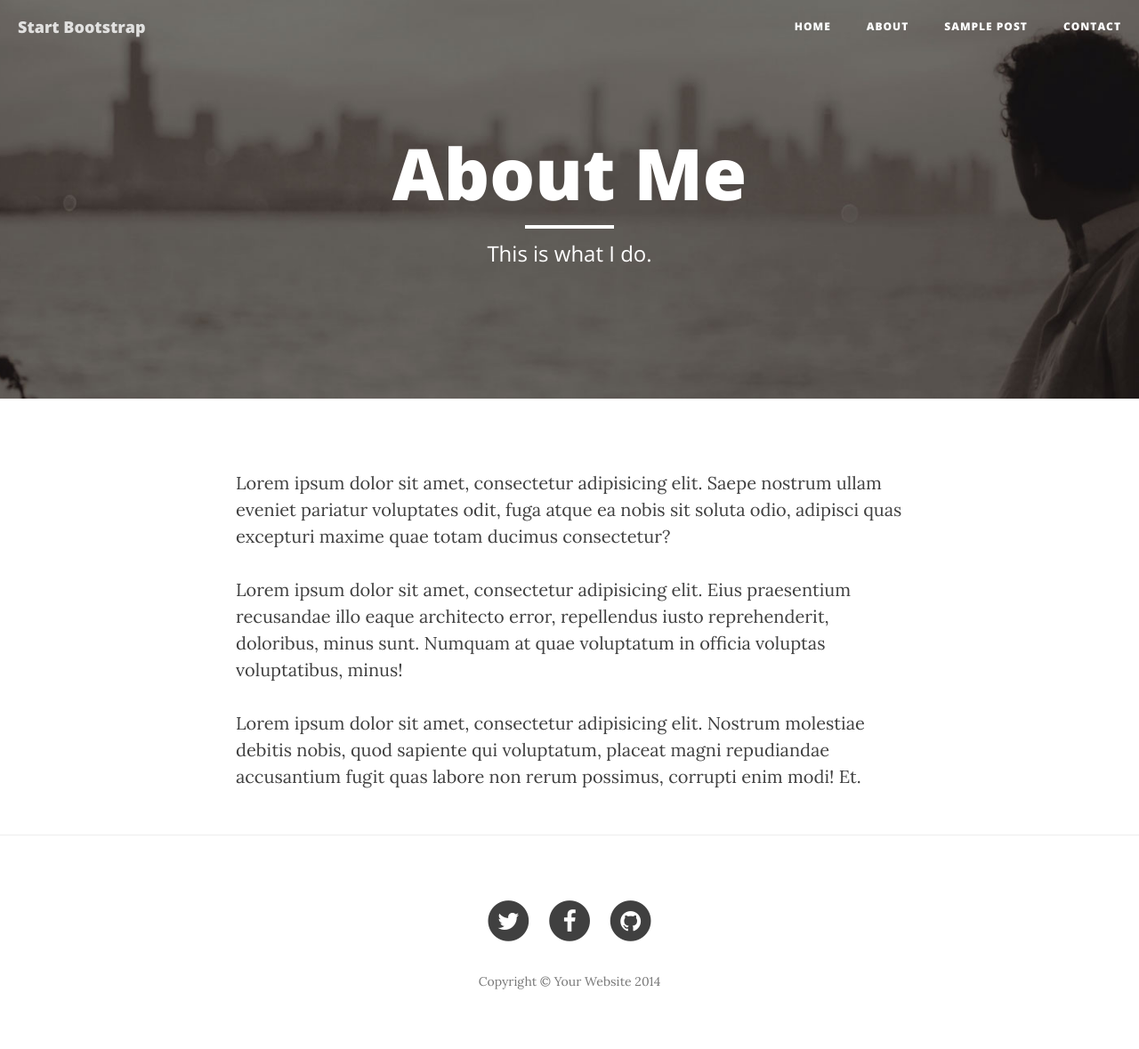
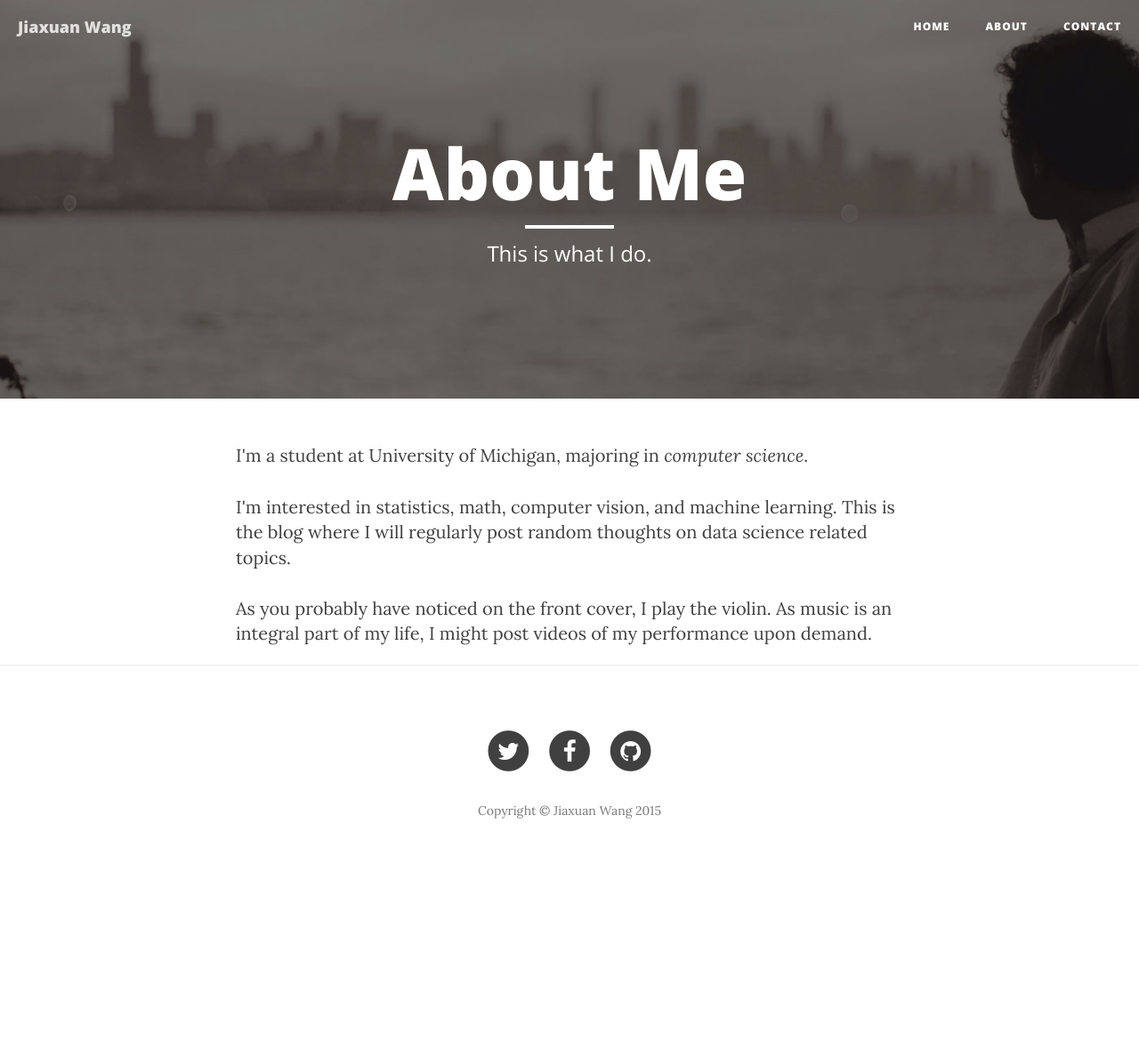
Before and after one commit to nathanwang000/jiaxuan.github.io, a Flask app: page /blog/about in a window 1280 px wide. Shown: the whole page at 89% size. After the commit the page ends 920 px from the top, so only its background shows below. Run offline with Flask 2, Linux system fonts and the light colour scheme; some libraries are stand-ins or nearby versions.

Commit message:
changed blog content

```diff
--- a/templates/blog_templates/about.html
+++ b/templates/blog_templates/about.html
@@ -9,13 +9,13 @@
     <meta name="description" content="">
     <meta name="author" content="">
 
-    <title>Clean Blog - About</title>
+    <title>Jiaxuan Blog - About</title>
 
     <!-- Bootstrap Core CSS -->
-    <link href="css/bootstrap.min.css" rel="stylesheet">
+    <link href="/static/blog_static/css/bootstrap.min.css" rel="stylesheet">
 
     <!-- Custom CSS -->
-    <link href="css/clean-blog.min.css" rel="stylesheet">
+    <link href="/static/blog_static/css/clean-blog.min.css" rel="stylesheet">
 
     <!-- Custom Fonts -->
     <link href="http://maxcdn.bootstrapcdn.com/font-awesome/4.1.0/css/font-awesome.min.css" rel="stylesheet" type="text/css">
@@ -44,23 +44,20 @@
                     <span class="icon-bar"></span>
                     <span class="icon-bar"></span>
                 </button>
-                <a class="navbar-brand" href="index.html">Start Bootstrap</a>
+                <a class="navbar-brand" href="/blog">Jiaxuan Wang</a>
             </div>
 
             <!-- Collect the nav links, forms, and other content for toggling -->
             <div class="collapse navbar-collapse" id="bs-example-navbar-collapse-1">
                 <ul class="nav navbar-nav navbar-right">
                     <li>
-                        <a href="index.html">Home</a>
+                        <a href="/blog">Home</a>
                     </li>
                     <li>
-                        <a href="about.html">About</a>
+                        <a href="/blog/about">About</a>
                     </li>
                     <li>
-                        <a href="post.html">Sample Post</a>
-                    </li>
-                    <li>
-                        <a href="contact.html">Contact</a>
+                        <a href="/blog/contact">Contact</a>
                     </li>
                 </ul>
             </div>
@@ -71,7 +68,7 @@
 
     <!-- Page Header -->
     <!-- Set your background image for this header on the line below. -->
-    <header class="intro-header" style="background-image: url('img/about-bg.jpg')">
+    <header class="intro-header" style="background-image: url('/static/blog_static/img/about-bg.jpg')">
         <div class="container">
             <div class="row">
                 <div class="col-lg-8 col-lg-offset-2 col-md-10 col-md-offset-1">
@@ -89,9 +86,11 @@
     <div class="container">
         <div class="row">
             <div class="col-lg-8 col-lg-offset-2 col-md-10 col-md-offset-1">
-                <p>Lorem ipsum dolor sit amet, consectetur adipisicing elit. Saepe nostrum ullam eveniet pariatur voluptates odit, fuga atque ea nobis sit soluta odio, adipisci quas excepturi maxime quae totam ducimus consectetur?</p>
-                <p>Lorem ipsum dolor sit amet, consectetur adipisicing elit. Eius praesentium recusandae illo eaque architecto error, repellendus iusto reprehenderit, doloribus, minus sunt. Numquam at quae voluptatum in officia voluptas voluptatibus, minus!</p>
-                <p>Lorem ipsum dolor sit amet, consectetur adipisicing elit. Nostrum molestiae debitis nobis, quod sapiente qui voluptatum, placeat magni repudiandae accusantium fugit quas labore non rerum possimus, corrupti enim modi! Et.</p>
+	      I'm a student at University of Michigan, majoring in <i>computer science</i>.<br/>
+	      <br/>
+	      I'm interested in statistics, math, computer vision, and machine learning. This is the blog where I will regularly post random thoughts on data science related topics.<br/>
+	      <br/>
+	      As you probably have noticed on the front cover, I play the violin. As music is an integral part of my life, I might post videos of my performance upon demand.<br/>
             </div>
         </div>
     </div>
@@ -129,20 +128,20 @@
                             </a>
                         </li>
                     </ul>
-                    <p class="copyright text-muted">Copyright &copy; Your Website 2014</p>
+                    <p class="copyright text-muted">Copyright &copy; Jiaxuan Wang 2015</p>
                 </div>
             </div>
         </div>
     </footer>
 
     <!-- jQuery -->
-    <script src="js/jquery.js"></script>
+    <script src="static/blog_static/js/jquery.js"></script>
 
     <!-- Bootstrap Core JavaScript -->
-    <script src="js/bootstrap.min.js"></script>
+    <script src="static/blog_static/js/bootstrap.min.js"></script>
 
     <!-- Custom Theme JavaScript -->
-    <script src="js/clean-blog.min.js"></script>
+    <script src="static/blog_static/js/clean-blog.min.js"></script>
 
 </body>
 
--- a/templates/blog_templates/contact.html
+++ b/templates/blog_templates/contact.html
@@ -55,9 +55,6 @@
                     </li>
                     <li>
                         <a href="/blog/about">About</a>
-                    </li>
-                    <li>
-                        <a href="/blog/post">Sample Post</a>
                     </li>
                     <li>
                         <a href="/blog/contact">Contact</a>
--- a/templates/blog_templates/index.html
+++ b/templates/blog_templates/index.html
@@ -44,7 +44,7 @@
                     <span class="icon-bar"></span>
                     <span class="icon-bar"></span>
                 </button>
-                <a class="navbar-brand" href="index.html">Jiaxuan Wang</a>
+                <a class="navbar-brand" href="/blog">Jiaxuan Wang</a>
             </div>
 
             <!-- Collect the nav links, forms, and other content for toggling -->
```
Also changed, not shown: static/blog_static/img/home-bg.jpg.
